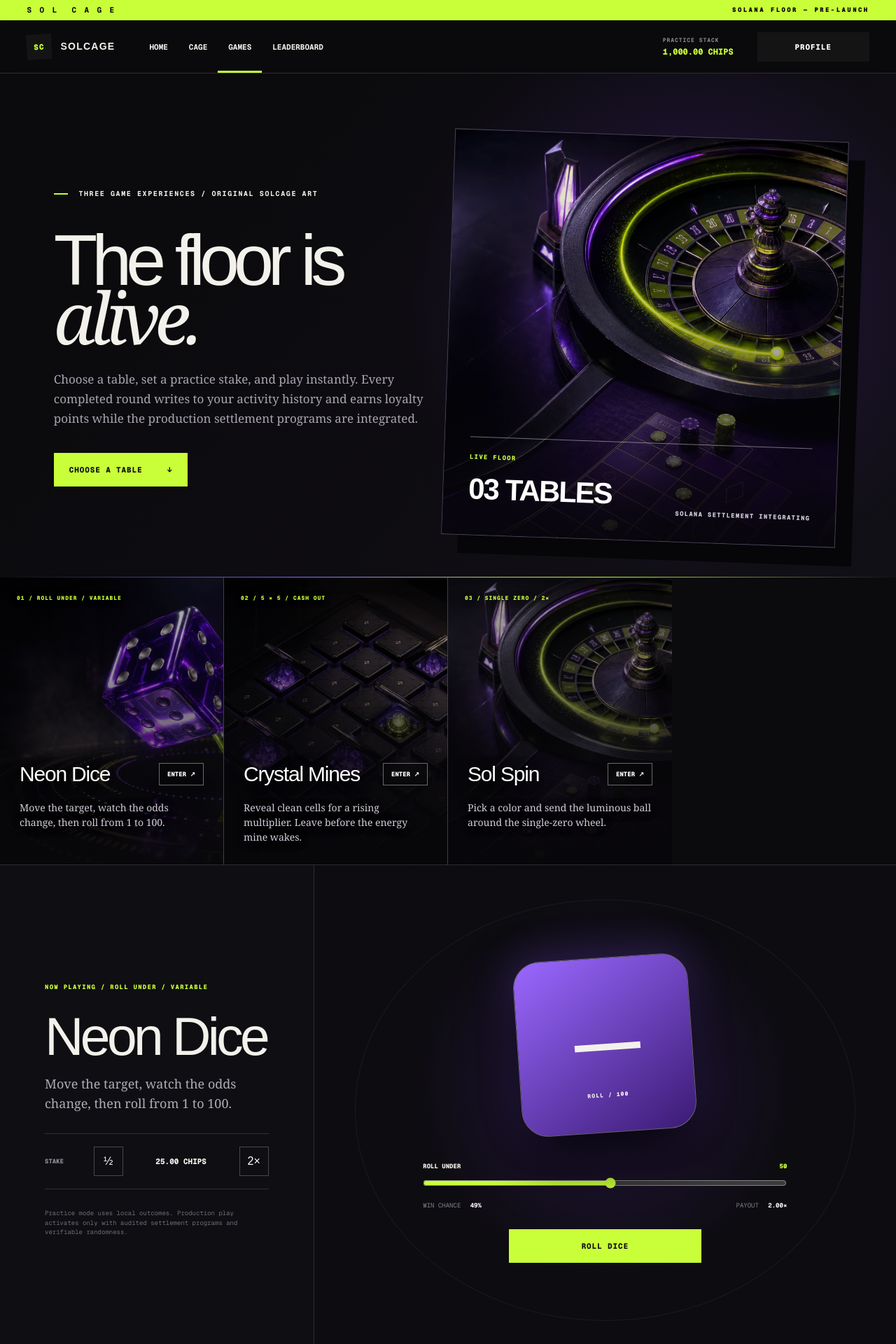
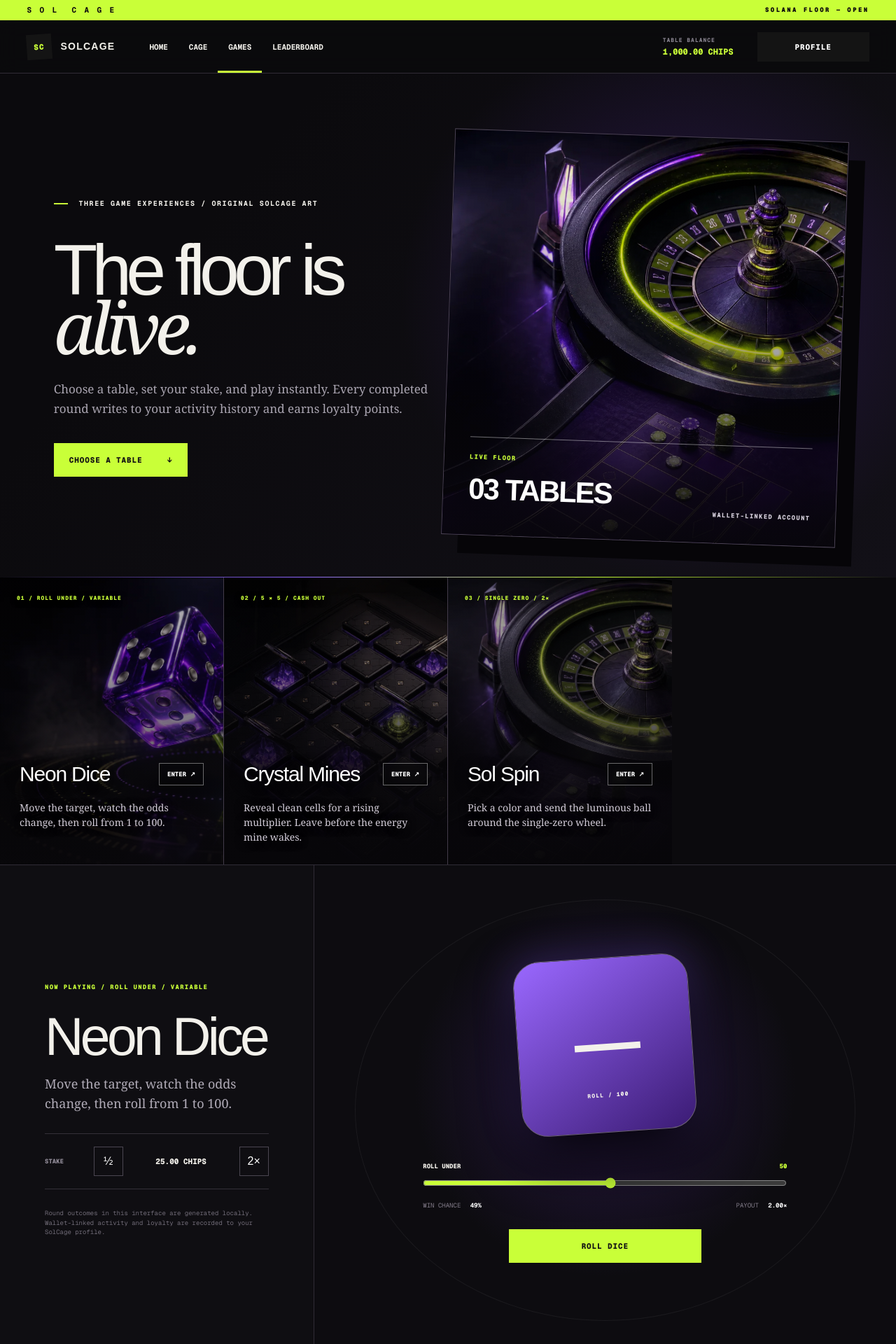
Before and after one commit to JermWang/solcage, a Next.js app: page /games in a window 1280 px wide. Shown: the top 1920 px of the page at 70% size. Built offline with nearby package versions, Linux system fonts and the light colour scheme.

Commit message:
Remove pre-launch framing from the floor

```diff
--- a/app/games/page.tsx
+++ b/app/games/page.tsx
@@ -43,7 +43,7 @@ export default function GamesPage() {
 
   function canPlay() {
     if (bet > bank) {
-      setMessage("Your practice stack is too small for that stake.");
+      setMessage("Your table balance is too small for that stake.");
       return false;
     }
     return true;
@@ -118,11 +118,11 @@ export default function GamesPage() {
 
   return (
     <main className="games-page">
-      <div className="ticker" aria-hidden="true"><span>S</span><span>O</span><span>L</span><span>C</span><span>A</span><span>G</span><span>E</span><b>SOLANA FLOOR — PRE-LAUNCH</b></div>
+      <div className="ticker" aria-hidden="true"><span>S</span><span>O</span><span>L</span><span>C</span><span>A</span><span>G</span><span>E</span><b>SOLANA FLOOR — OPEN</b></div>
       <nav className="games-nav">
         <Link className="brand" href="/"><span className="brand-mark">SC</span><span>SOLCAGE</span></Link>
         <div className="nav-links"><Link href="/">Home</Link><Link href="/?view=vault">Cage</Link><Link className="active" href="/games">Games</Link><Link href="/leaderboard">Leaderboard</Link></div>
-        <div className="game-bank"><small>PRACTICE STACK</small><b>{money(bank)} CHIPS</b></div>
+        <div className="game-bank"><small>TABLE BALANCE</small><b>{money(bank)} CHIPS</b></div>
         <Link className="wallet" href="/profile">Profile</Link>
       </nav>
 
@@ -130,13 +130,13 @@ export default function GamesPage() {
         <div className="games-hero-copy">
           <div className="eyebrow"><span /> THREE GAME EXPERIENCES / ORIGINAL SOLCAGE ART</div>
           <h1>The floor is<br /><em>alive.</em></h1>
-          <p>Choose a table, set a practice stake, and play instantly. Every completed round writes to your activity history and earns loyalty points while the production settlement programs are integrated.</p>
+          <p>Choose a table, set your stake, and play instantly. Every completed round writes to your activity history and earns loyalty points.</p>
           <a className="primary" href="#tables">Choose a table <span>↓</span></a>
         </div>
         <div className="games-hero-art" aria-hidden="true">
           {/* eslint-disable-next-line @next/next/no-img-element */}
           <img src="/game-art/roulette.webp" alt="" />
-          <div><span>LIVE FLOOR</span><b>03 TABLES</b><small>SOLANA SETTLEMENT INTEGRATING</small></div>
+          <div><span>LIVE FLOOR</span><b>03 TABLES</b><small>WALLET-LINKED ACCOUNT</small></div>
         </div>
       </header>
 
@@ -163,7 +163,7 @@ export default function GamesPage() {
             <b>{money(bet)} CHIPS</b>
             <button onClick={() => setBet(Math.min(bank || 5, bet * 2))}>2×</button>
           </div>
-          <small>Practice mode uses local outcomes. Production play activates only with audited settlement programs and verifiable randomness.</small>
+          <small>Round outcomes in this interface are generated locally. Wallet-linked activity and loyalty are recorded to your SolCage profile.</small>
         </div>
 
         <div className={`game-stage game-${active}`}>
@@ -204,7 +204,7 @@ export default function GamesPage() {
         </div>
       </section>
 
-      <section className="responsible-strip"><b>BUILT FOR SOLANA.</b><p>The production protocol connects collateral, credit, game settlement and loyalty through one wallet-native account layer.</p><Link href="/">BACK TO THE CAGE ↗</Link></section>
+      <section className="responsible-strip"><b>BUILT FOR SOLANA.</b><p>SolCage unifies collateral, credit, gameplay and loyalty around a single wallet-linked profile.</p><Link href="/">BACK TO THE CAGE ↗</Link></section>
     </main>
   );
 }
```
Also changed, not shown: 1 other file (tests, documents, lock files or other folders).
